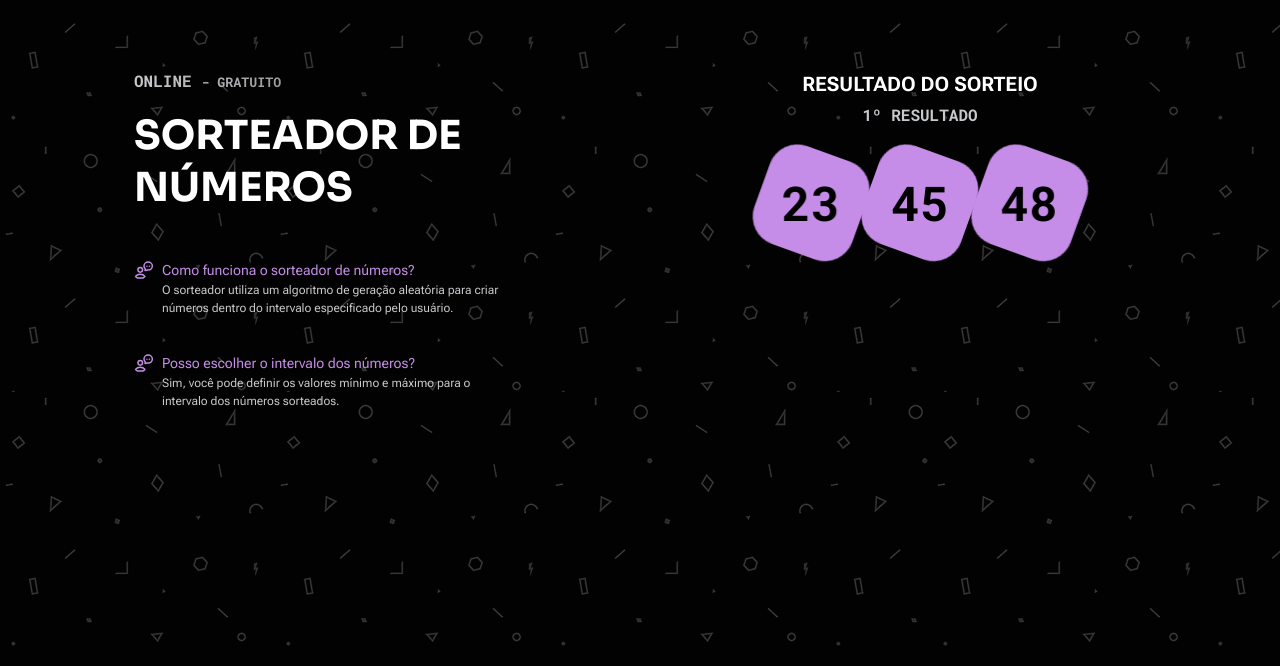
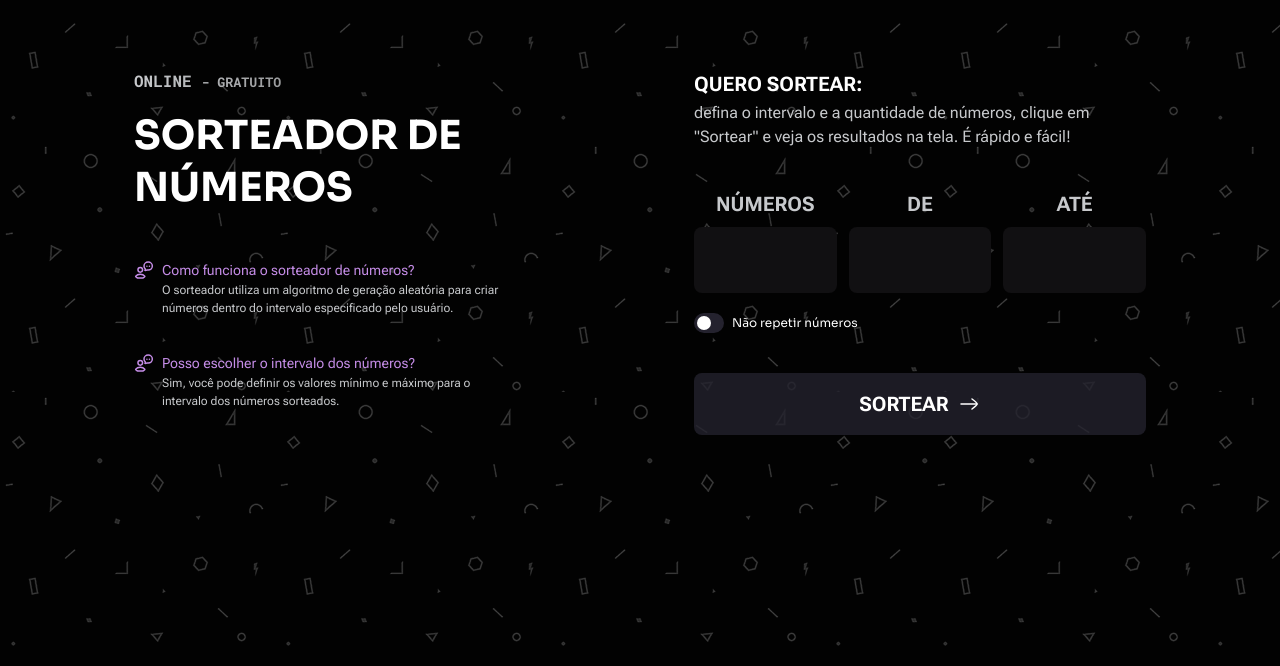
Before and after one commit to JuanCMafra/Sorteador-de-numeros, a plain HTML site: page index.html in a window 1280 px wide. Shown: the part 134-800 px from the top of the page. Drawn offline with Linux system fonts and the light colour scheme.

Commit message:
fixing draw button

```diff
--- a/index.html
+++ b/index.html
@@ -36,7 +36,7 @@
 
       <aside>
         <form action="#" class="sorteador">
-          <div id="first" class="display-none">
+          <div id="first" >
             <header>
               <h2>QUERO SORTEAR:</h2>
               <p>defina o intervalo e a quantidade de números, clique em "Sortear" e veja os resultados na tela. É rápido e fácil!</p>
@@ -79,7 +79,7 @@
             </button>
           </div>
 
-          <div id="second" >
+          <div id="second" class="display-none">
             <header>
               <h2>RESULTADO DO SORTEIO</h2>
               <p><small>1</small>º  RESULTADO</p>
--- a/script.js
+++ b/script.js
@@ -1,15 +1,12 @@
 const results = document.querySelectorAll("#results li")
 const button = document.getElementById("draw-again")
 const wrapper = document.querySelector("#second")
-
 // informa ao CSS quantos itens existem
 results.forEach(li => {
   li.style.setProperty("--total", results.length)
 })
-
 // espera a animação terminar
 const animationDuration = 1000 // ms
-
 setTimeout(() => {
   button.classList.add("show")
   wrapper.classList.add("shift-up")
--- a/styles.css
+++ b/styles.css
@@ -299,10 +299,25 @@ aside #first {
   }
 
   & .draw{
-     & img {
+    display: flex;
+    gap: 8px;
+    align-items: center;
+    justify-content: center;
+    padding: 16px;
+    border: none;
+    border-radius: 8px;
+    background-color: rgba(36, 34, 46, 0.8);
+    cursor: pointer;
+    transition: background-color 0.3s ease-in-out;
+
+    & p{
+      font: var(--label-medium);
+      color: var(--content-primary);
+    }
+
+    & img {
       width: 24px;
       height: 24px;
-
       transition: transform 0.3s ease-in-out;
     }
 
@@ -378,7 +393,7 @@ aside #second {
   }
 }
 
-.draw{
+aside #second .draw {
     display: flex;
     gap: 8px;
     align-items: center;
```
